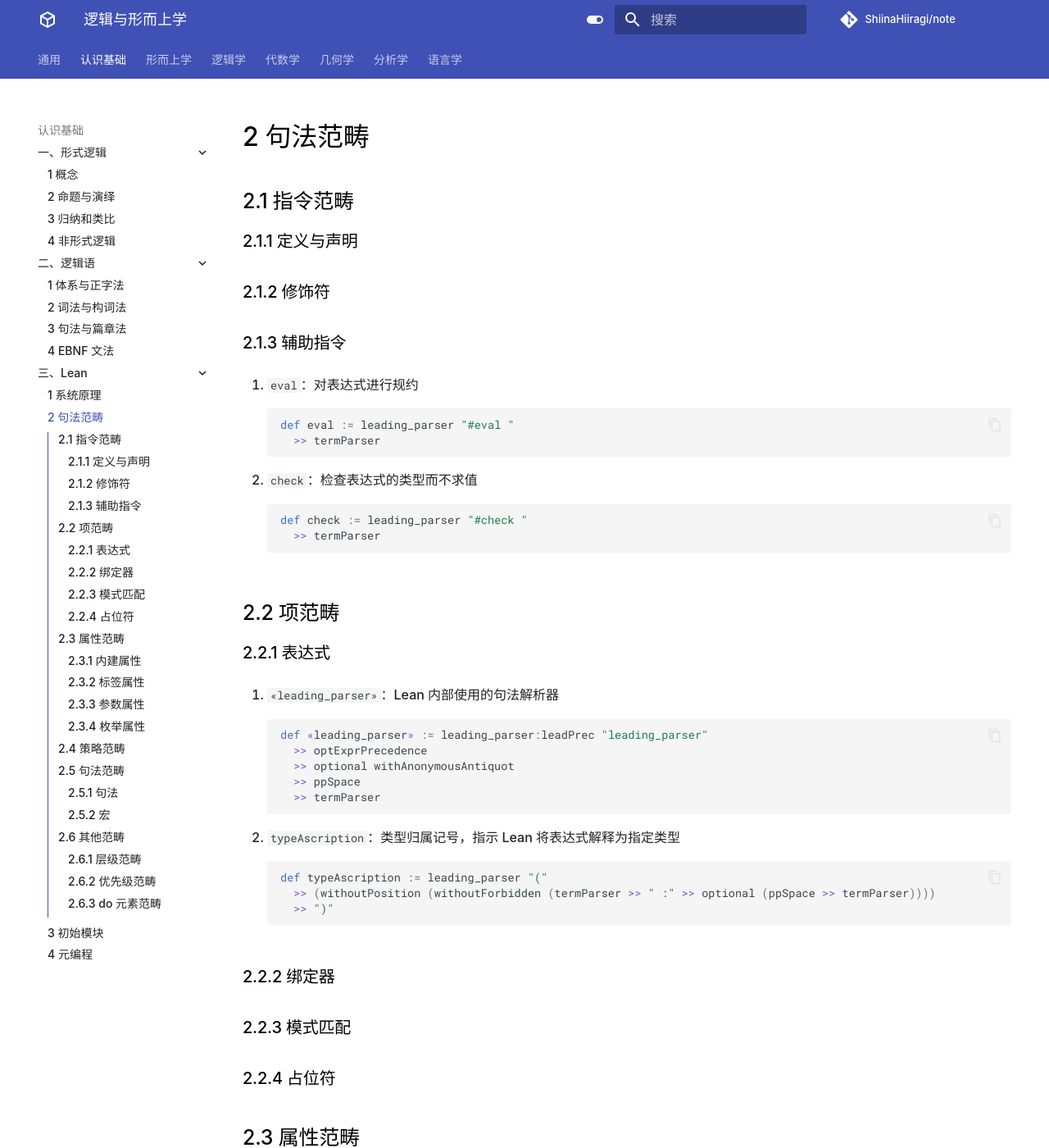
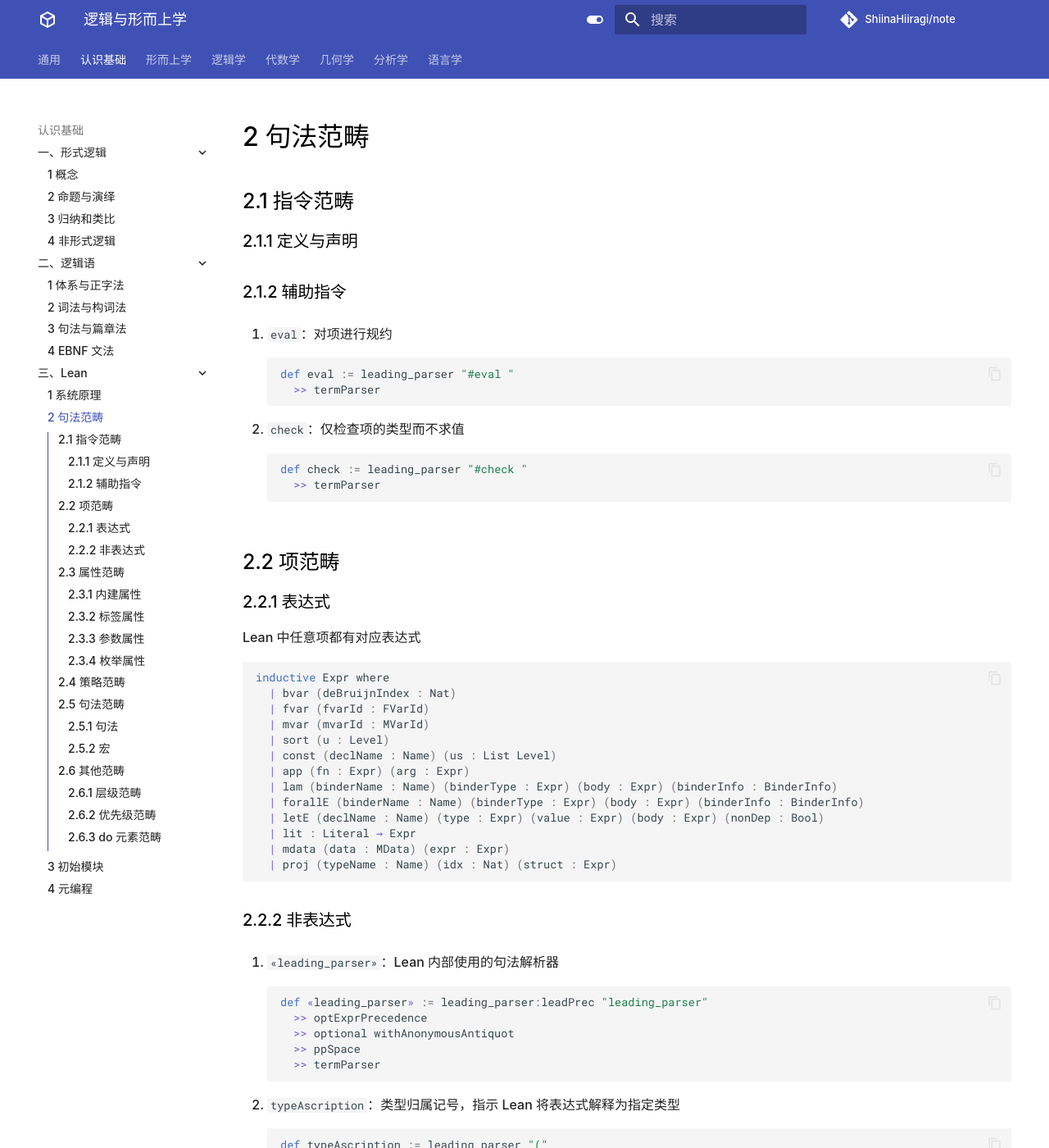
Before and after one commit to ShiinaHiiragi/note, an MkDocs documentation site: the page built from docs/cogn/lean/cat.md, in a window 1280 px wide and 1400 px high. Shown: the whole window at 82% size. Built offline with MkDocs 1.6.1 and Material for MkDocs 9.7.7, drawn with Linux system fonts in a browser that asks for light colours; comment, search, counter and statistics services are not loaded.

Commit message:
add expr

````diff
--- a/docs/cogn/lean/cat.md
+++ b/docs/cogn/lean/cat.md
@@ -3,17 +3,15 @@
 ## 2.1 指令范畴
 ### 2.1.1 定义与声明
 
-### 2.1.2 修饰符
-
-### 2.1.3 辅助指令
-1. `eval`：对表达式进行规约
+### 2.1.2 辅助指令
+1. `eval`：对项进行规约
 
     ```lean
     def eval := leading_parser "#eval "
       >> termParser
     ```
 
-2. `check`：检查表达式的类型而不求值
+2. `check`：仅检查项的类型而不求值
 
     ```lean
     def check := leading_parser "#check "
@@ -22,6 +20,25 @@
 
 ## 2.2 项范畴
 ### 2.2.1 表达式
+Lean 中任意项都有对应表达式
+
+```lean
+inductive Expr where
+  | bvar (deBruijnIndex : Nat)
+  | fvar (fvarId : FVarId)
+  | mvar (mvarId : MVarId)
+  | sort (u : Level)
+  | const (declName : Name) (us : List Level)
+  | app (fn : Expr) (arg : Expr)
+  | lam (binderName : Name) (binderType : Expr) (body : Expr) (binderInfo : BinderInfo)
+  | forallE (binderName : Name) (binderType : Expr) (body : Expr) (binderInfo : BinderInfo)
+  | letE (declName : Name) (type : Expr) (value : Expr) (body : Expr) (nonDep : Bool)
+  | lit : Literal → Expr
+  | mdata (data : MData) (expr : Expr)
+  | proj (typeName : Name) (idx : Nat) (struct : Expr)
+```
+
+### 2.2.2 非表达式
 1. `«leading_parser»`：Lean 内部使用的句法解析器
 
     ```lean
@@ -39,12 +56,6 @@
       >> (withoutPosition (withoutForbidden (termParser >> " :" >> optional (ppSpace >> termParser))))
       >> ")"
     ```
-
-### 2.2.2 绑定器
-
-### 2.2.3 模式匹配
-
-### 2.2.4 占位符
 
 ## 2.3 属性范畴
 ### 2.3.1 内建属性
````
